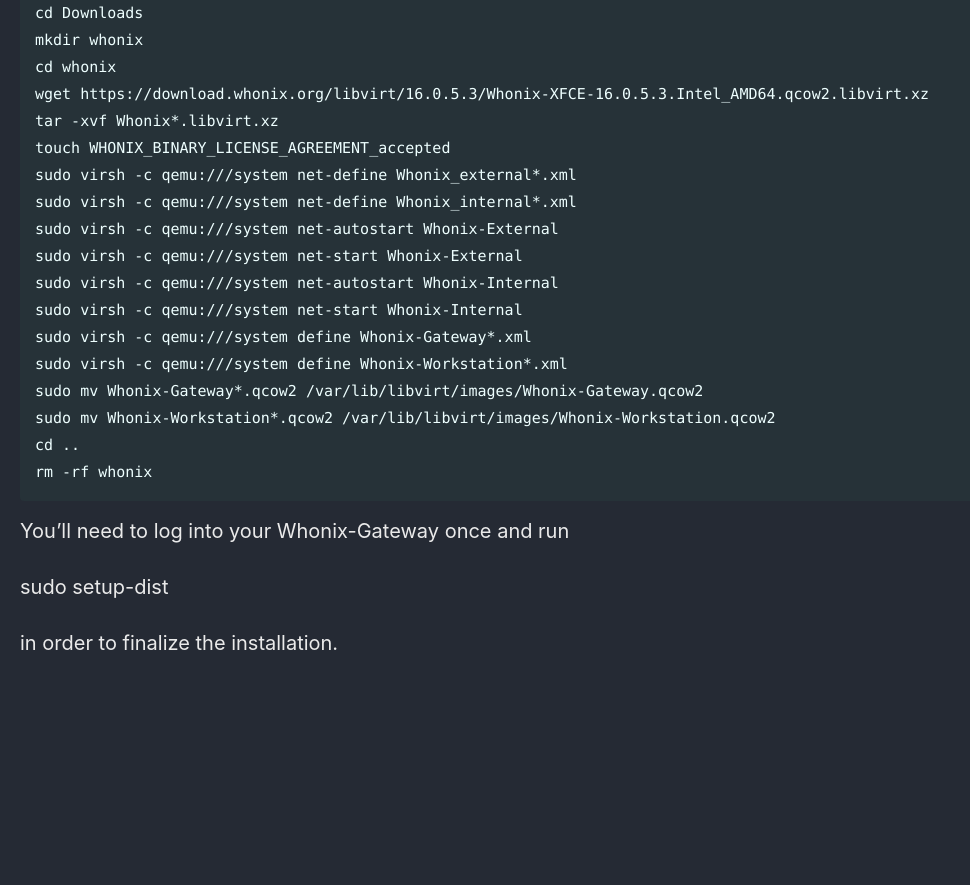
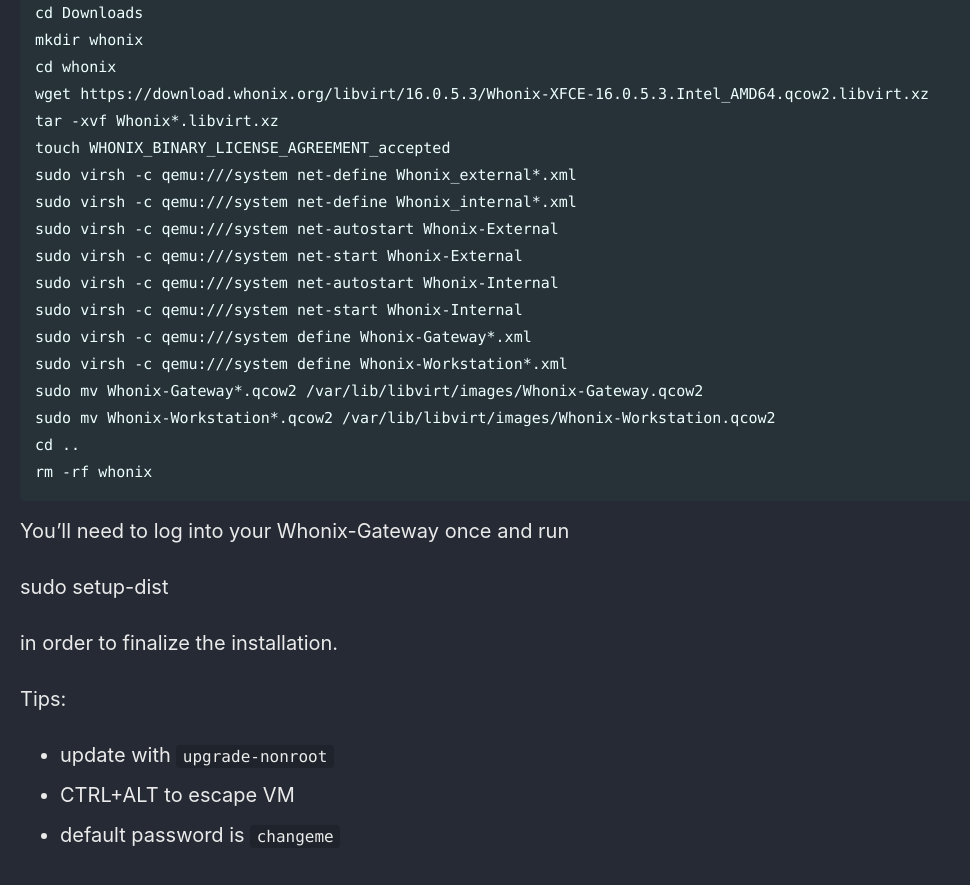
Before and after one commit to Connor-McCartney/Connor-McCartney.github.io, a Jekyll site: the page built from _pages/misc/qemu.md, in a window 1280 px wide and 900 px high, scrolled down 3272 px. Shown: the top 885 px of the window, without its empty margins (0-970 px from the left). Built offline with Jekyll 4.4.1, drawn with Linux system fonts in a browser that asks for light colours; cached includes are drawn as plain includes; before the commit the page ends 3986 px from its top, so only the background shows below that.

Commit message:
Update qemu.md

```diff
--- a/_pages/misc/qemu.md
+++ b/_pages/misc/qemu.md
@@ -153,3 +153,9 @@ You'll need to log into your Whonix-Gateway once and run
 sudo setup-dist
 
 in order to finalize the installation.
+
+Tips:
+
+* update with `upgrade-nonroot`
+* CTRL+ALT to escape VM
+* default password is `changeme`
```
